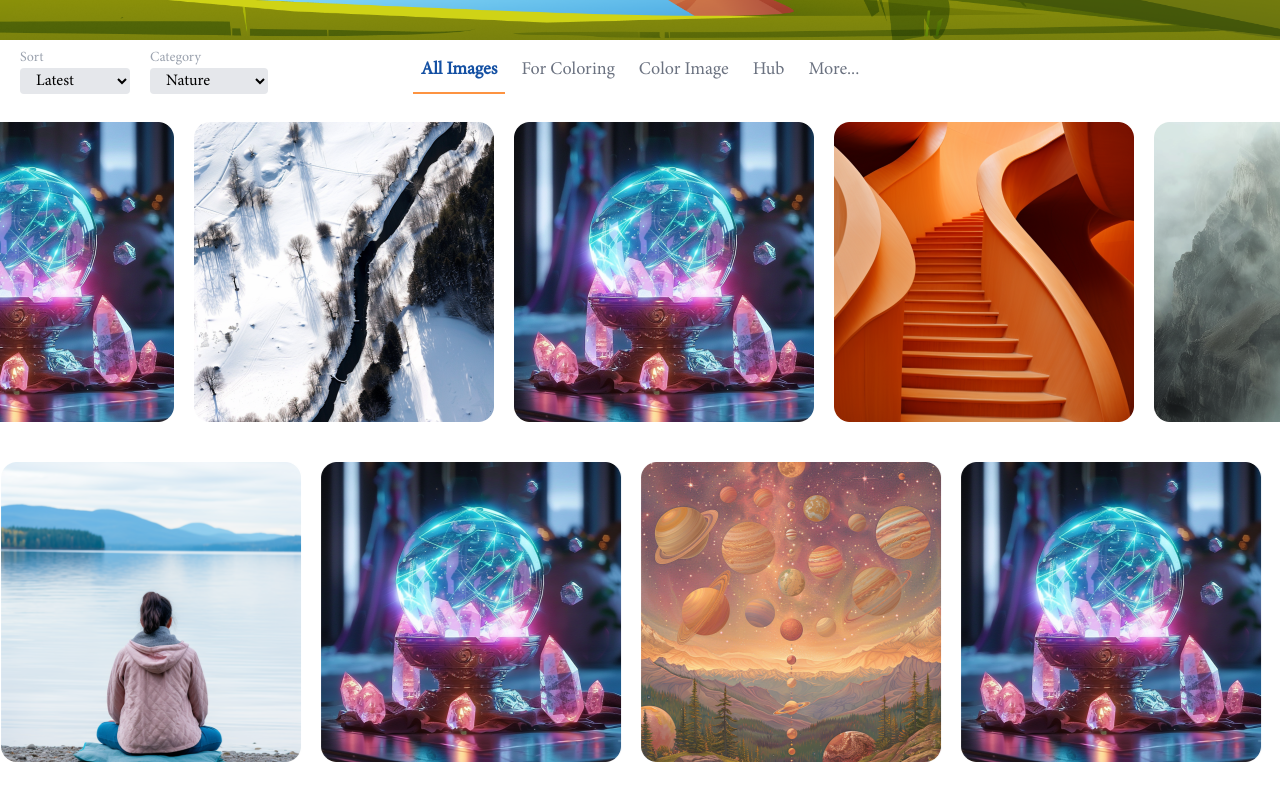
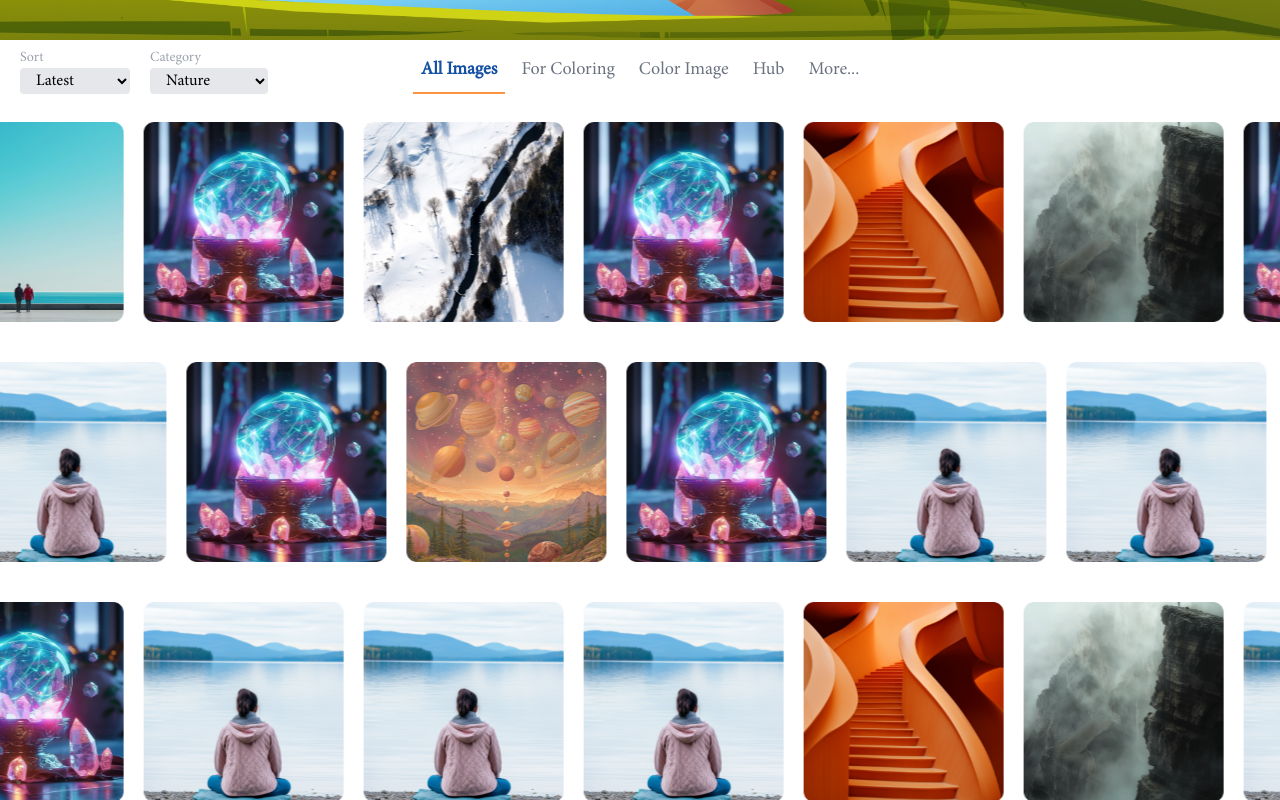
Before and after one commit to zahra-hsb/raamona-parallax, a Next.js app in the folder FrontEnd/: page / in a window 1280 px wide. Shown: the part 760-1560 px from the top of the page. Built offline with nearby package versions, Linux system fonts and the light colour scheme; a web font is replaced by a local one.

Commit message:
pictures container has edited for lower size

```diff
--- a/FrontEnd/src/components/homeComponents/PictureContainer/index.jsx
+++ b/FrontEnd/src/components/homeComponents/PictureContainer/index.jsx
@@ -5,8 +5,8 @@ import Image from "next/image"
 const PictureContainer = ({ item, isSecond }) => {
     return (
         <>
-            <div aria-hidden={isSecond} className="rounded sm:w-max h-full sm:basis-full">
-                <Image src={item} alt="raamona" className="object-cover max-w-none" />
+            <div aria-hidden={isSecond} className="rounded sm:w-[200px] h-[200px] sm:basis-">
+                <Image src={item} alt="raamona" className="object-contain max-w-none w-[200px] h-[200px]" />
             </div>
         </>
     )
--- a/FrontEnd/src/components/homeComponents/Tabs/index.jsx
+++ b/FrontEnd/src/components/homeComponents/Tabs/index.jsx
@@ -62,7 +62,7 @@ const Tabs = () => {
         <>
             <section className="w-full">
                 <div className="w-full flex gap-14 justify-center items-center py-2">
-                    <div className="absolute hidden sm:flex left-0 gap-5 px-5">
+                    <div className="absolute hidden lg:flex left-0 gap-5 px-5">
                         <div className="py-2">
                             <p className="text-gray-400 text-sm">Sort</p>
                             <select className="bg-gray-200 cursor-pointer px-3 py-1 rounded">
```
